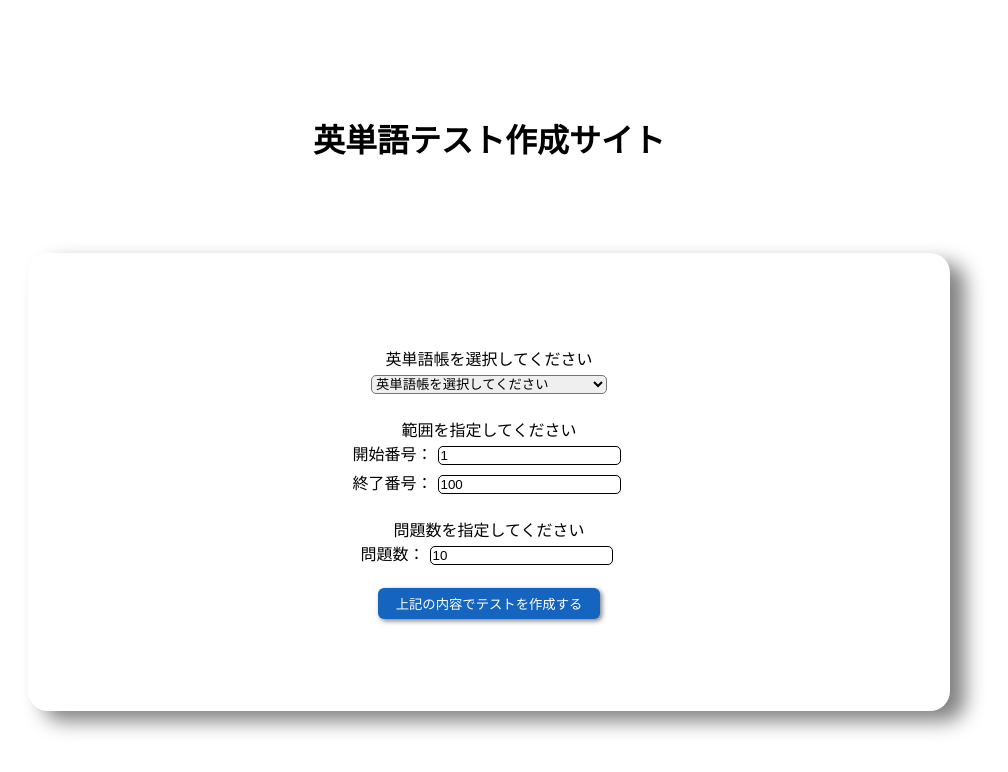
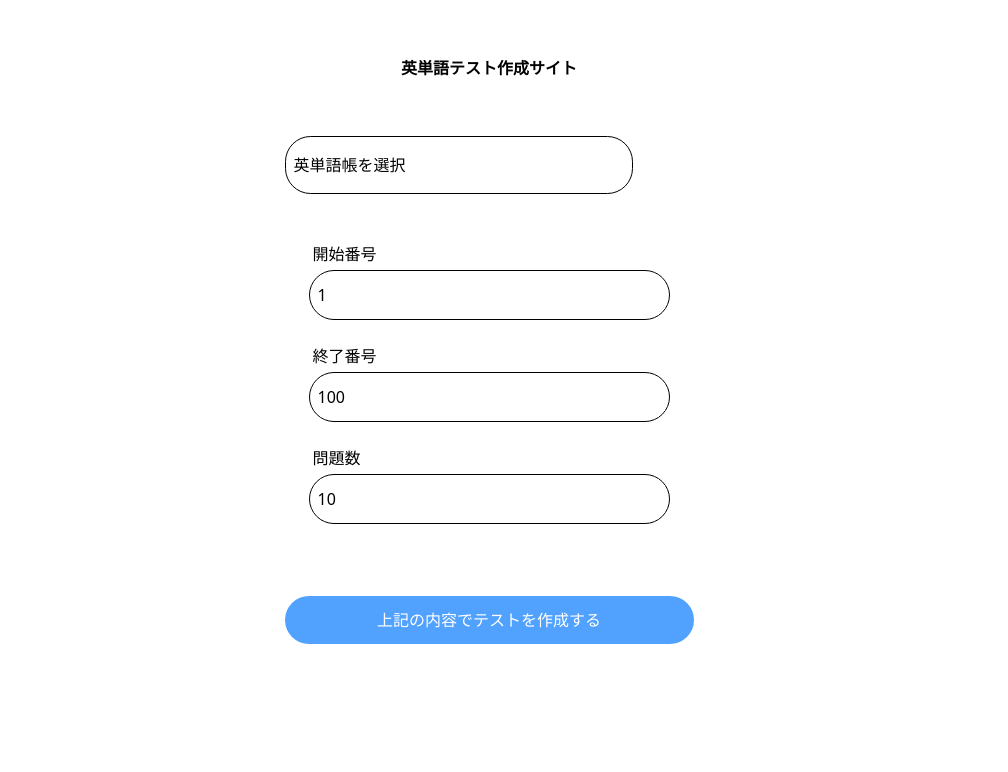
Before and after one commit to bechibechimaru/english_word_test, a React (Vite) app in the folder front/: page / in a window 1280 px wide. Shown: the top 772 px of the page, without its empty margins (151-1159 px from the left). Built offline with nearby package versions, Linux system fonts and the light colour scheme.

Commit message:
feat:main画面の再デザイン完了

```diff
--- a/front/package.json
+++ b/front/package.json
@@ -4,15 +4,17 @@
   "version": "0.0.0",
   "type": "module",
   "scripts": {
-    "dev": "vite",
+    "dev": "vite --host",
     "build": "tsc -b && vite build",
     "lint": "eslint .",
     "preview": "vite preview"
   },
   "dependencies": {
+    "@tailwindcss/vite": "^4.1.8",
     "axios": "^1.9.0",
     "react": "^19.1.0",
-    "react-dom": "^19.1.0"
+    "react-dom": "^19.1.0",
+    "tailwindcss": "^4.1.8"
   },
   "devDependencies": {
     "@eslint/js": "^9.25.0",
--- a/front/src/components/Button.tsx
+++ b/front/src/components/Button.tsx
@@ -1,5 +1,3 @@
-import "../style/Button.css";
-
 type ButtonProps = {
     type?: "button" | "submit" | "reset";
     onClick?: () => void;
--- a/front/src/components/Header.css
+++ /dev/null
@@ -1,12 +0,0 @@
-header {
-    font-size: 2em; /* h1と同じ大きさ */
-    font-weight: bold; /* 太字 */
-    text-align: center;
-    margin: 10%;
-}
-
-@media (max-width: 932px) {
-    header {
-        font-size: 9vw;
-    }
-}
--- a/front/src/components/Header.tsx
+++ b/front/src/components/Header.tsx
@@ -1,8 +1,8 @@
-import './Header.css';
-
 const Header = () => {
     return (
-        <header>英単語テスト作成サイト</header>
+        <header className="text-center font-bold m-8">
+            英単語テスト作成サイト
+        </header>
     );
 };
 
--- a/front/src/main.tsx
+++ b/front/src/main.tsx
@@ -1,6 +1,7 @@
 // import { StrictMode } from 'react'
 import { createRoot } from 'react-dom/client'
 import App from './App'
+import './style/tailwindow.css'
 
 createRoot(document.getElementById('root')!).render(
     <App/>
--- a/front/src/pages/MainPage.tsx
+++ b/front/src/pages/MainPage.tsx
@@ -4,7 +4,6 @@ import { useNavigate } from "react-router-dom";
 import Header from "../components/Header";
 
 import axios from "axios";
-import "../style/MainPage.css";
 import Button from "../components/Button";
 
 // 出力する英単語などを入力させるページ
@@ -83,72 +82,71 @@ const MainPage = () => {
     };
 
     return (
-        <div className="whole_content">
-            <Header/>
+        <div className="grid place-content-center m-6">
+            <Header />
 
-            <div className="main_content">
-                <div className="english_word_book">
-                    英単語帳を選択してください
-
-                    <br />
+                <div className="mt-6 mx-6">
                     <select
+                        className="border appearance-none text-light py-4 pl-2 pr-20 rounded-[2vw]"
                         value={englishWordBook}
                         onChange={(e) => setEnglishWordBook(e.target.value)}
                     >
-                        <option value="">英単語帳を選択してください</option>
+                        <option value="">英単語帳を選択</option>
                         <option value="shisutan">システム英単語［シス単］（5訂版）</option>
                     </select>
                 </div>
 
-                <div className="test_range">
-                    <br className="test_range_explanation"/>
-                        範囲を指定してください
-                    <br />
-
-                    <div>
-                        開始番号：
+                <div className="m-6 content-center">
+                    <div className="m-6 ">
+                        <div className="pl-1">
+                            開始番号
+                        </div>
                         <input
-                            type="tel"
+                            className="mt-1 py-3 pl-2 pr-30 border rounded-[2vw]"
+                            type="number"
+                            name="startNumber"
+                            inputMode="numeric"
+                            placeholder="開始番号を入力"
                             value={startNumber}
                             onChange={(e) => setStartNumber(Number(e.target.value))}
                         />
-                        <br />
-                        終了番号：
+                    </div>
+                    <div className="m-6">
+                        <div className="pl-1">
+                            終了番号
+                        </div>
+
                         <input
-                            type="tel"
+                            className="mt-1 py-3 pl-2 pr-30 border rounded-[2vw]"
+                            type="number"
+                            name="endNumber"
+                            inputMode="numeric"
+                            placeholder="終了番号を入力"
                             value={endNumber}
                             onChange={(e) => setEndNumber(Number(e.target.value))}
                         />
                     </div>
+
+                    <div className="m-6">
+                        <div className="pl-1">
+                            問題数
                         </div>
-
-                <br />
-
-                <div className="Number_of_questions">
-                    <div className="Number_of_questions_explanation">
-                        問題数を指定してください
-
-                        <br />
-
-                        <div>
-                            問題数：
                         <input
+                            className="mt-1 py-3 pl-2 pr-30 border rounded-[2vw]"
                             type="tel"
                             value={times}
                             onChange={(e) => setTimes(Number(e.target.value))}
                         />
                         </div>
                 </div>
-                </div>
 
-                <br />
-
-
-                <Button onClick={handleSubmit} disabled={loading}>
+                <Button
+                    className="text-white bg-blue-400 m-6 p-3 rounded-[2vw]"
+                    onClick={handleSubmit}
+                    disabled={loading}
+                    >
                     {loading ? "生成中...しばらくお待ちください" : "上記の内容でテストを作成する"}
                 </Button>
-
-            </div>
 
             {error && <div style={{ color: "red" }}>{error}</div>}
 
--- a/front/src/pages/OutputPage.tsx
+++ b/front/src/pages/OutputPage.tsx
@@ -1,7 +1,6 @@
 import { useEffect, useRef, useState } from "react";
 import { useLocation, useNavigate } from "react-router-dom";
 
-import '../style/OutputPage.css';
 import Button from "../components/Button";
 
 const OutputPage = () => {
--- a/front/src/style/Button.css
+++ /dev/null
@@ -1,9 +0,0 @@
-button {
-    height: 10%;
-    padding: 6px 18px;
-    border: solid 0px;
-    border-radius: 6px;
-    color: rgb(255, 255, 255);;
-    background-color: rgb(21, 101, 192);
-    box-shadow: 2px 2px 5px gray;
-}
--- a/front/src/style/MainPage.css
+++ /dev/null
@@ -1,25 +0,0 @@
-body {
-    margin: 5%;
-}
-.whole_content{
-    margin: 10%;
-    text-align: center;
-}
-
-.main_content{
-    text-align: center;
-    /* border: solid; */
-    box-shadow: 15px 10px 20px gray;
-    border-radius: 20px;
-    padding: 10%;
-    /* margin: 10%; */
-}
-select{
-    margin: 5px;
-    border-radius: 5px;
-}
-input{
-    margin: 5px;
-    border: solid 1px;
-    border-radius: 5px;
-}
--- a/front/src/style/OutputPage.css
+++ /dev/null
@@ -1,16 +0,0 @@
-.outputpage_main{
-    overflow: hidden;
-    text-align: center;
-    padding: 5px;
-    margin: 10%;
-    box-shadow: 15px 10px 20px gray;
-    border-radius: 10px;
-}
-
-.open-button,.download-button{
-    margin: 10px;
-}
-.return-button{
-    margin: 10px;
-    float: right;
-}
--- /dev/null
+++ b/front/src/style/tailwindow.css
@@ -0,0 +1 @@
+@import "tailwindcss";
--- a/front/vite.config.ts
+++ b/front/vite.config.ts
@@ -1,8 +1,12 @@
 import { defineConfig } from 'vite'
 import react from '@vitejs/plugin-react'
+import tailwindcss from "@tailwindcss/vite";
 
 export default defineConfig({
-  plugins: [react()],
+  plugins: [
+    react(),
+    tailwindcss(),
+  ],
   server: {
     host: true,
     port: 5173,
```
Also changed, not shown: 2 other files (tests, documents, lock files or other folders). Lines whose indentation alone changed are shown as unchanged.
